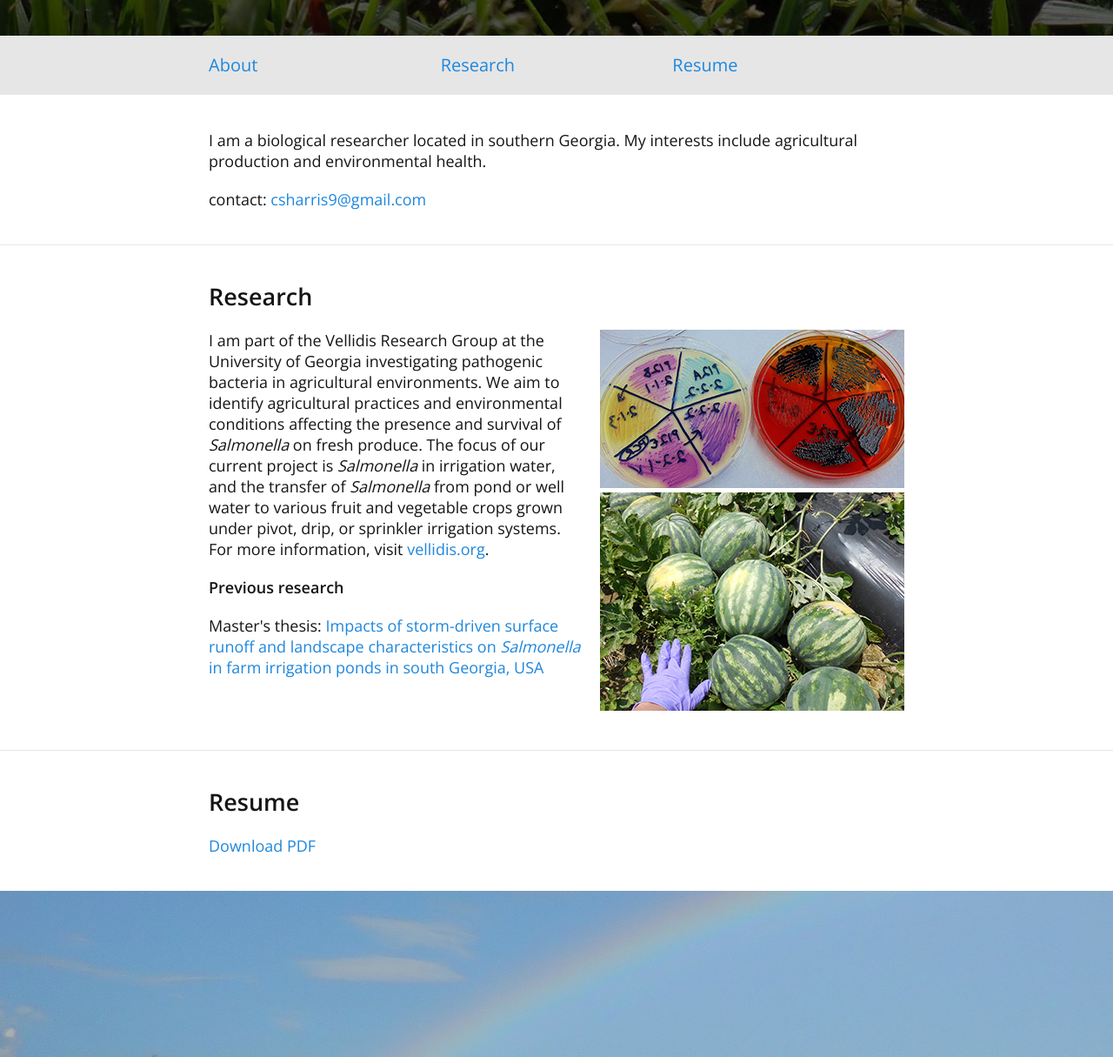
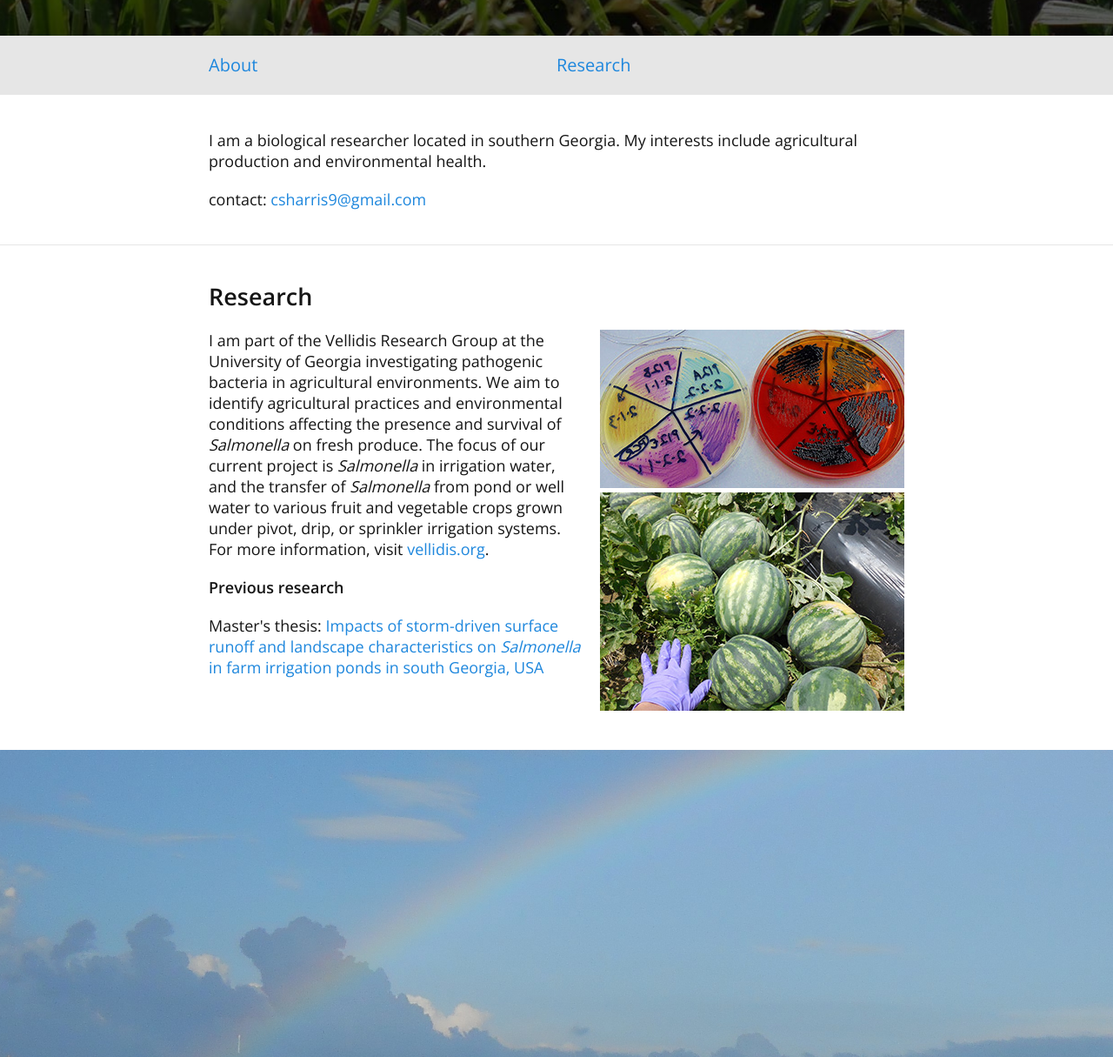
Before and after one commit to CaseyHarris/CaseyHarris.github.io, a plain HTML site: page index.html in a window 1280 px wide. Shown: the part 663-1878 px from the top of the page at 87% size. Drawn offline with nearby package versions, Linux system fonts and the light colour scheme.

Commit message:
Removed resume

```diff
--- a/index.html
+++ b/index.html
@@ -16,7 +16,7 @@
 				<div class='table table--fixed'>
 					<a href='#about-me' class='main-nav_btn td'>About</a>
 					<a href='#research' class='main-nav_btn td'>Research</a>
-					<a href='#resume' class='main-nav_btn td'>Resume</a>
+					<!--<a href='#resume' class='main-nav_btn td'>Resume</a>-->
 				</div>
 			</div>
 		</nav>
@@ -43,11 +43,11 @@
 
 			</div>
 		</section>
-		<section id='resume'>
+		<!--<section id='resume'>
 			<div class='contain'>
 				<h2>Resume</h2>
 				<a href='css/docs/new_resume.pdf'>Download PDF</a>
-			</div>
+			</div> -->
 		</section>
 		<footer>
 		</footer>
```
Also changed, not shown: 1 other file.
